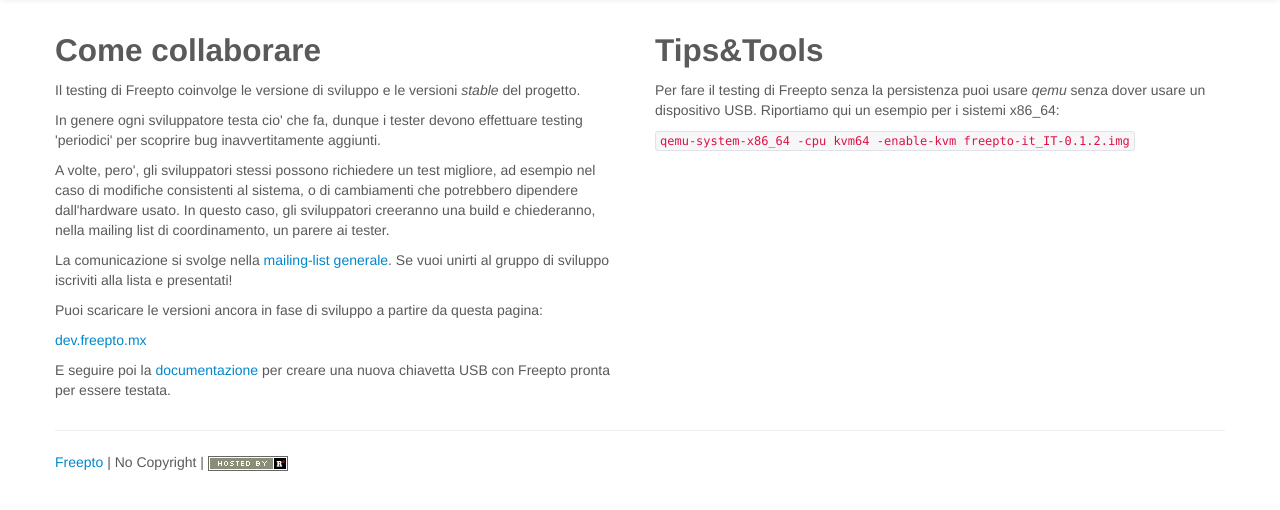
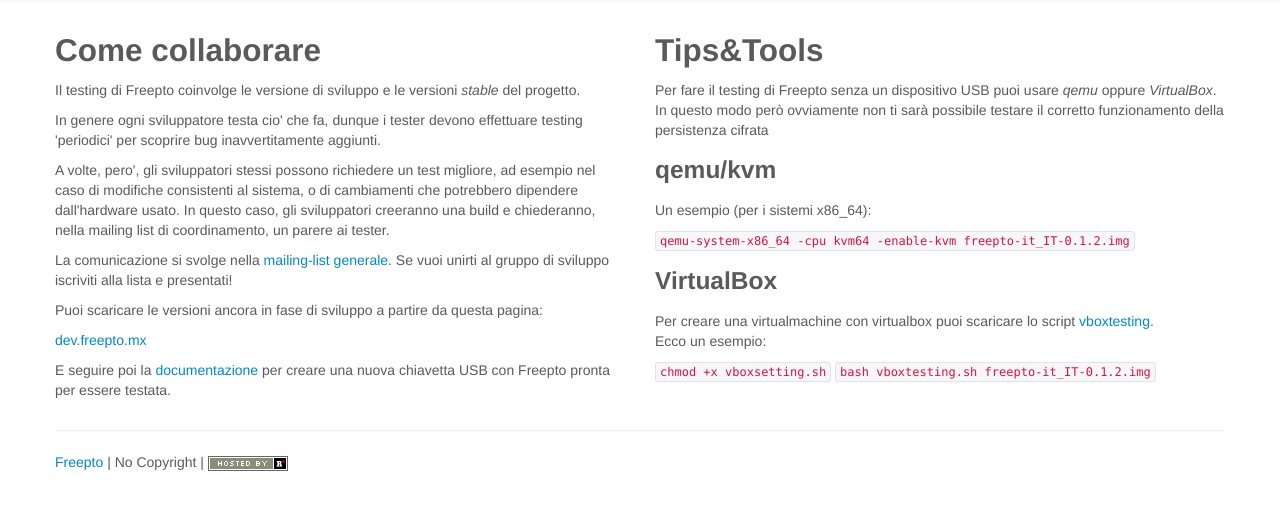
Before and after one commit to psylocibe/freepto-web, a Flask app: page /it/testing-team/ in a window 1280 px wide. Shown: the part 42-552 px from the top of the page. Run offline with Flask 2, Linux system fonts and the light colour scheme; some libraries are stand-ins or nearby versions.

Commit message:
testing tips upgraded

```diff
--- a/templates/it/testing-team.html
+++ b/templates/it/testing-team.html
@@ -14,8 +14,18 @@
     </div>
     <div class="span6">
         <h2>Tips&Tools</h2>
-        <p>Per fare il testing di Freepto senza la persistenza puoi usare <em>qemu</em> senza dover usare un dispositivo USB. Riportiamo qui un esempio per i sistemi x86_64:</p>
+        <p>Per fare il testing di Freepto senza un dispositivo USB puoi usare <em>qemu</em> oppure <em>VirtualBox</em>. In questo modo però ovviamente non ti sarà possibile testare il corretto funzionamento della persistenza cifrata</p>
+
+        <h3>qemu/kvm</h3>
+        <p>Un esempio (per i sistemi x86_64):</p>
         <code>qemu-system-x86_64 -cpu kvm64 -enable-kvm freepto-it_IT-0.1.2.img</code>
+
+        <h3>VirtualBox</h3>
+        <p>Per creare una virtualmachine con virtualbox puoi scaricare lo script <a href="https://raw.github.com/AvANa-BBS/freepto-lb/master/tools/vboxtesting.sh">vboxtesting</a>.<br />
+        Ecco un esempio:</p>
+        <code>chmod +x vboxsetting.sh</code>
+        <code>bash vboxtesting.sh freepto-it_IT-0.1.2.img</code>
+
     </div>
 </div>
 {% endblock %}
```
